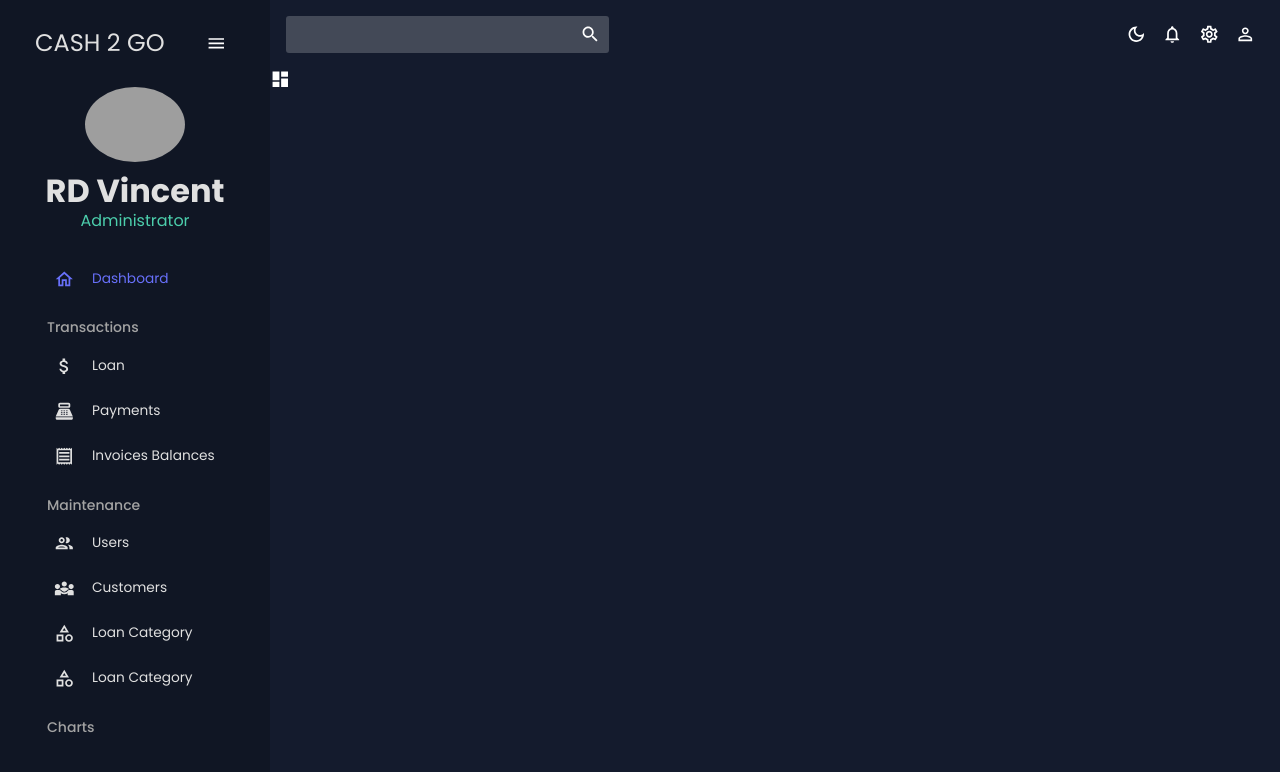
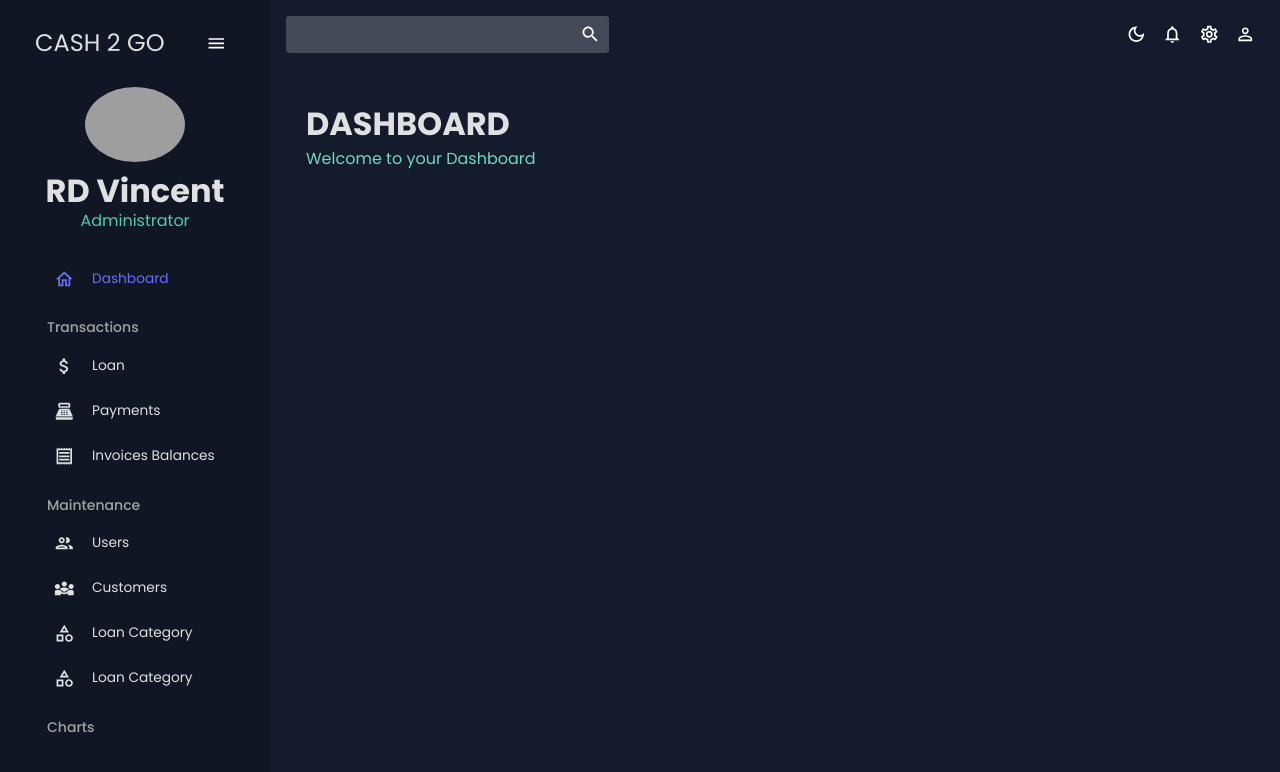
Before and after one commit to olandjohng/Cash2Go, a React (Vite) app in the folder frontend/: page / in a window 1280 px wide. Shown: the top 772 px of the page. Built offline with nearby package versions, Linux system fonts and the light colour scheme; grey boxes are pictures that could not be loaded.

Commit message:
header
added the button

```diff
--- a/frontend/src/App.jsx
+++ b/frontend/src/App.jsx
@@ -2,7 +2,7 @@ import { Route, Routes } from "react-router-dom";
 import Topbar from "./scenes/global/topbar";
 import { ColorModeContext, useMode } from "./theme";
 import { CssBaseline, ThemeProvider } from "@mui/material";
-import { Dashboard } from "@mui/icons-material";
+import  Dashboard  from "./scenes/dashboard";
 import LeftSidebar from "./scenes/global/LeftSidebar";
 
 
--- a/frontend/src/components/Header.jsx
+++ b/frontend/src/components/Header.jsx
@@ -1,12 +1,14 @@
-import { Typography, Box, useTheme } from "@mui/material"
+import { Typography, Box, useTheme, Button } from "@mui/material"
 import { tokens } from "../theme"
+import { AddOutlined } from "@mui/icons-material";
 
-const Header = ({title, subtitle}) => {
+const Header = ({title, subtitle, showButton = true}) => {
     const theme = useTheme();
     const colors = tokens(theme.palette.mode);
 
   return (
-    <Box>
+    <Box width="100%" display="flex" justifyContent="space-between" p={2} sx={{ '& button': { m: 1 } }}>
+        <div>
         <Typography
             variant="h2"
             color={colors.grey[100]}
@@ -23,6 +25,27 @@ const Header = ({title, subtitle}) => {
         >
             {subtitle}
         </Typography>
+        </div>
+        <div>
+        {showButton && (
+                <div>
+                    <Button
+                        variant="outlined"
+                        size="medium"
+                        sx={{
+                            backgroundColor: colors.blueAccent[700],
+                            color: colors.grey[100],
+                            fontSize: "14px",
+                            fontWeight: "bold",
+                            padding: "10px 20px",
+                        }}
+                    >
+                        <AddOutlined sx={{ mr: "2px" }} />
+                        Add
+                    </Button>
+                </div>
+            )}
+        </div>
     </Box>
   )
 }
--- a/frontend/src/scenes/dashboard/index.jsx
+++ b/frontend/src/scenes/dashboard/index.jsx
@@ -1,10 +1,14 @@
+import { Box } from "@mui/material"
 import Header from "../../components/Header"
 
 const Dashboard = () => {
   return (
-    <div>
-      <Header title="DASHBOARD" subtitle="Welcome to your Dashboard" />
-    </div>
+    <Box m="20px" width="100%">
+      <Box display="flex" justifyContent="space-between" alignItems="center" width="100%">
+        <Header title="DASHBOARD" subtitle="Welcome to your Dashboard" showButton={false} />
+      </Box>
+
+    </Box>
   )
 }
 
```
